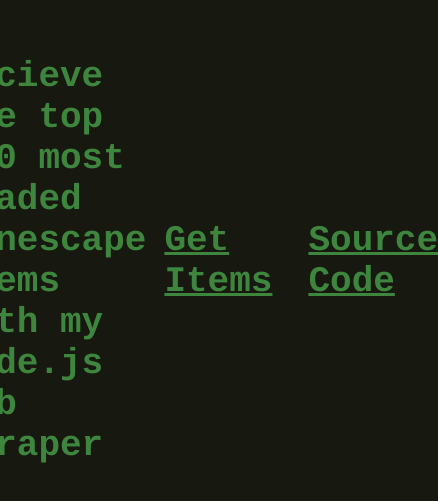
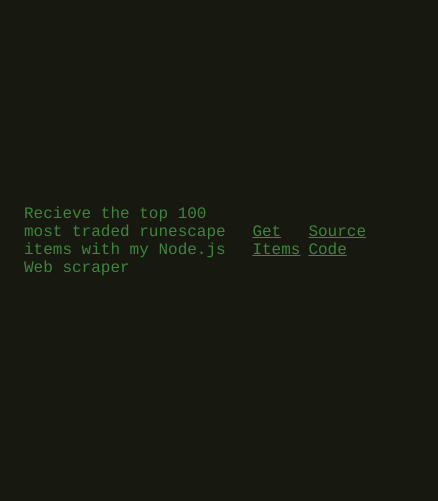
Before and after one commit to GLRose/Top-100-Client, a plain HTML site: page index.html in a window 390 px wide. Shown: the part 205-706 px from the top of the page, 438 px wide, since content can reach past the window. Drawn offline with Linux system fonts and the light colour scheme.

Commit message:
mobile sizing

```diff
--- a/style.css
+++ b/style.css
@@ -1,7 +1,5 @@
 * {
   font-family: courier;
-  font-size: 1.5rem;
-  font-weight: 600;
   background-color: rgb(23, 24, 16);
 }
 
@@ -12,6 +10,7 @@
   padding: 1em;
   height: 100vh;
   gap: .5em;
+  font-size: 2rem;
 }
 
 .main-child a {
@@ -27,3 +26,9 @@
   color: #3e863d;
   cursor: pointer;
 }
+
+@media only screen and (max-width: 500px) {
+  .container{
+    font-size: 1rem;
+  }
+}
```
Also changed, not shown: index.html (+0 -1 lines).
